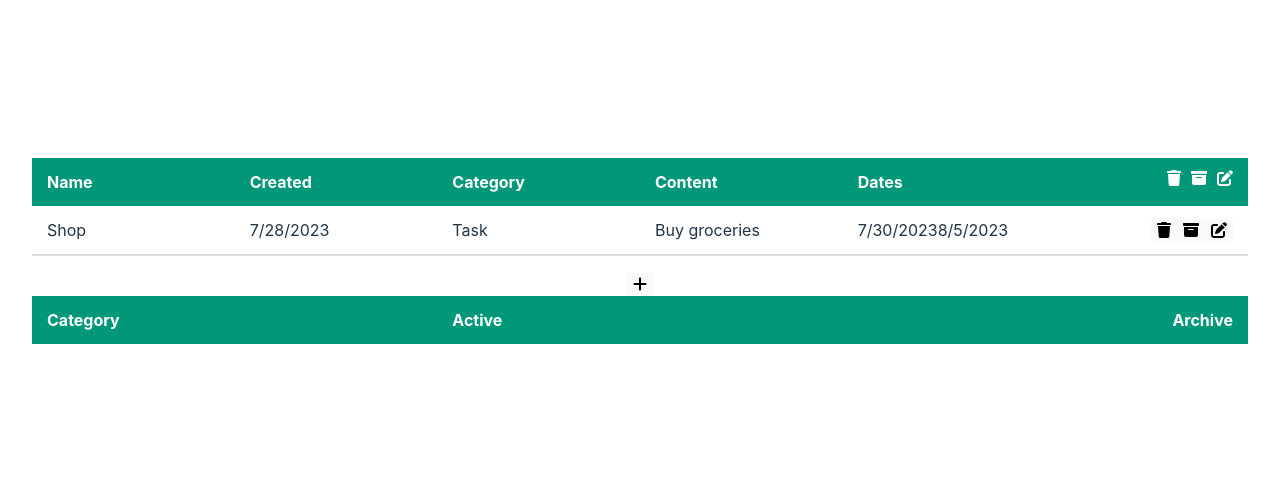
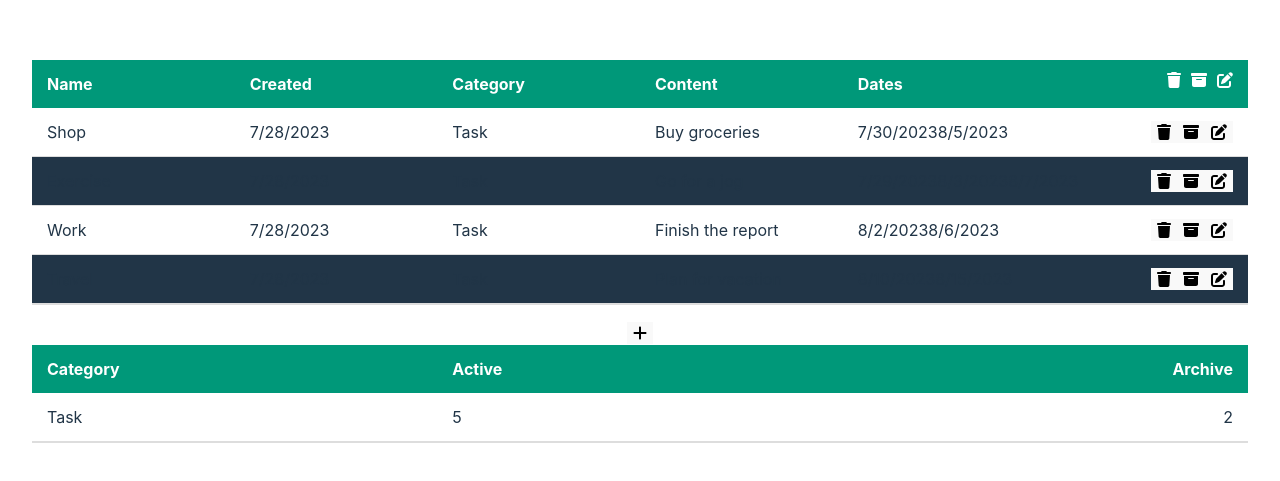
Before and after one commit to dlvdl/home-task-2, a React (Vite) app: page / in a window 1280 px wide. Shown: the part 141-622 px from the top of the page. Built offline with nearby package versions, Linux system fonts and the light colour scheme.

Commit message:
populated with fake data

```diff
--- a/src/App.tsx
+++ b/src/App.tsx
@@ -2,13 +2,8 @@
 import "./App.css"
 import { library } from "@fortawesome/fontawesome-svg-core"
 import { useAppSelector, useAppDispatch } from "./app/hooks"
-import {
-  Table,
-  Button,
-  ActionMenu,
-  ActionFunction,
-  ActionFunctionProps,
-} from "./components"
+
+import { Table, Button, ActionMenu, ActionFunctionProps } from "./components"
 import {
   openCreateMenu,
   addTodo,
@@ -38,9 +33,9 @@ function App() {
   )
   const openEditMenuState = useAppSelector((state) => state.todo.editMenuOpened)
 
-  const openArchiveTableState = useAppSelector(
-    (state) => state.todo.archiveTableOpened
-  )
+  // const openArchiveTableState = useAppSelector(
+  //   (state) => state.todo.archiveTableOpened
+  // )
 
   function createButtonClickHandler() {
     dispatch(openCreateMenu())
@@ -73,6 +68,7 @@ function App() {
       })
     )
     dispatch(unsetSelectedTodo())
+    dispatch(refreshSummary())
   }
 
   return (
--- a/src/features/todo/todoSlice.ts
+++ b/src/features/todo/todoSlice.ts
@@ -1,4 +1,5 @@
 import { PayloadAction, createSlice } from "@reduxjs/toolkit"
+import { notes, summary } from "../../mockData/data.ts"
 
 export interface Todo {
   id: number
@@ -34,18 +35,8 @@ interface EditedData {
 }
 
 const initialState: TodoState = {
-  items: [
-    {
-      id: 254,
-      name: "Shop",
-      content: "Buy groceries",
-      created: "7/28/2023",
-      category: "Task",
-      dates: ["7/30/2023", "8/5/2023"],
-      archived: false,
-    },
-  ],
-  summary: [],
+  items: notes as Array<Todo>,
+  summary: summary as Array<Summary>,
   createMenuOpened: false,
   archiveTableOpened: false,
   editMenuOpened: false,
--- /dev/null
+++ b/src/mockData/data.ts
@@ -0,0 +1,67 @@
+export const notes = [
+  {
+    id: 254,
+    name: "Shop",
+    content: "Buy groceries",
+    created: "7/28/2023",
+    category: "Task",
+    dates: ["7/30/2023", "8/5/2023"],
+    archived: false,
+  },
+  {
+    id: 255,
+    name: "Study",
+    content: "Read a book",
+    created: "7/28/2023",
+    category: "Task",
+    dates: ["8/1/2023"],
+    archived: true,
+  },
+  {
+    id: 256,
+    name: "Exercise",
+    content: "Go for a jog",
+    created: "7/28/2023",
+    category: "Task",
+    dates: ["7/29/2023", "8/3/2023", "8/7/2023"],
+    archived: false,
+  },
+  {
+    id: 257,
+    name: "Work",
+    content: "Finish the report",
+    created: "7/28/2023",
+    category: "Task",
+    dates: ["8/2/2023", "8/6/2023"],
+    archived: false,
+  },
+  {
+    id: 258,
+    name: "Home",
+    content: "Clean the living room",
+    created: "7/28/2023",
+    category: "Task",
+    dates: ["8/4/2023"],
+    archived: true,
+  },
+  {
+    id: 259,
+    name: "Meeting",
+    content: "Attend the project meeting",
+    created: "7/28/2023",
+    category: "Task",
+    dates: ["8/8/2023"],
+    archived: true,
+  },
+  {
+    id: 260,
+    name: "Travel",
+    content: "Plan for vacation",
+    created: "7/28/2023",
+    category: "Task",
+    dates: ["8/10/2023", "8/15/2023"],
+    archived: false,
+  },
+]
+
+export const summary = [{ category: "Task", archived: 2, active: 5 }]
```
